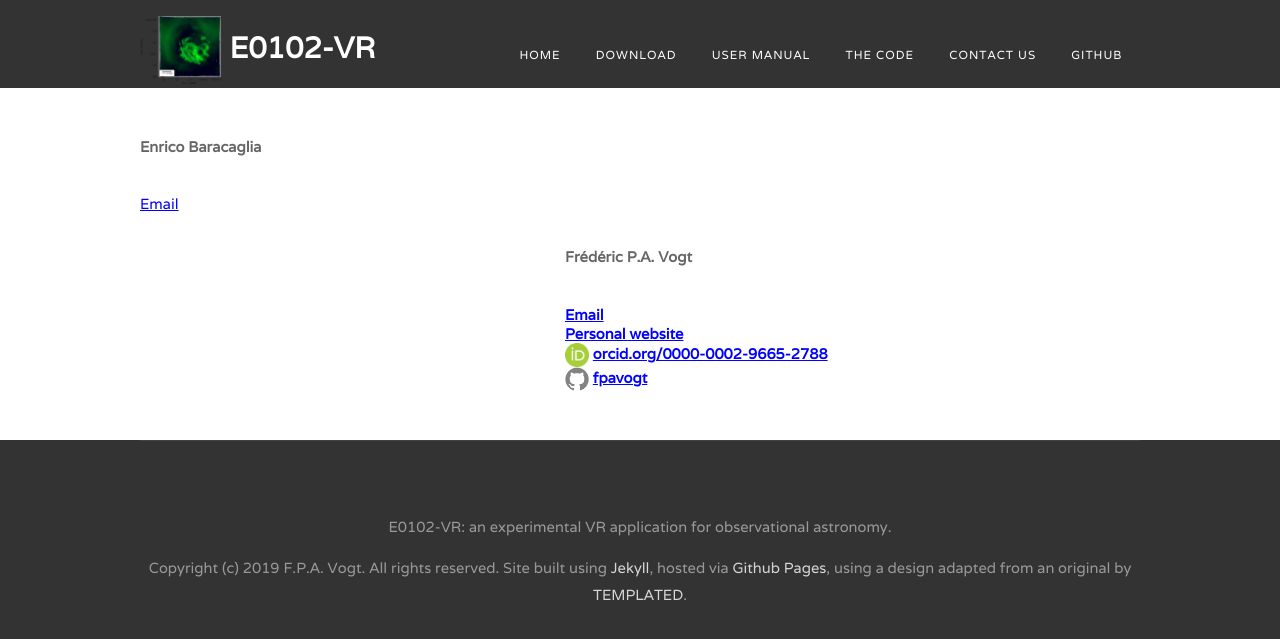
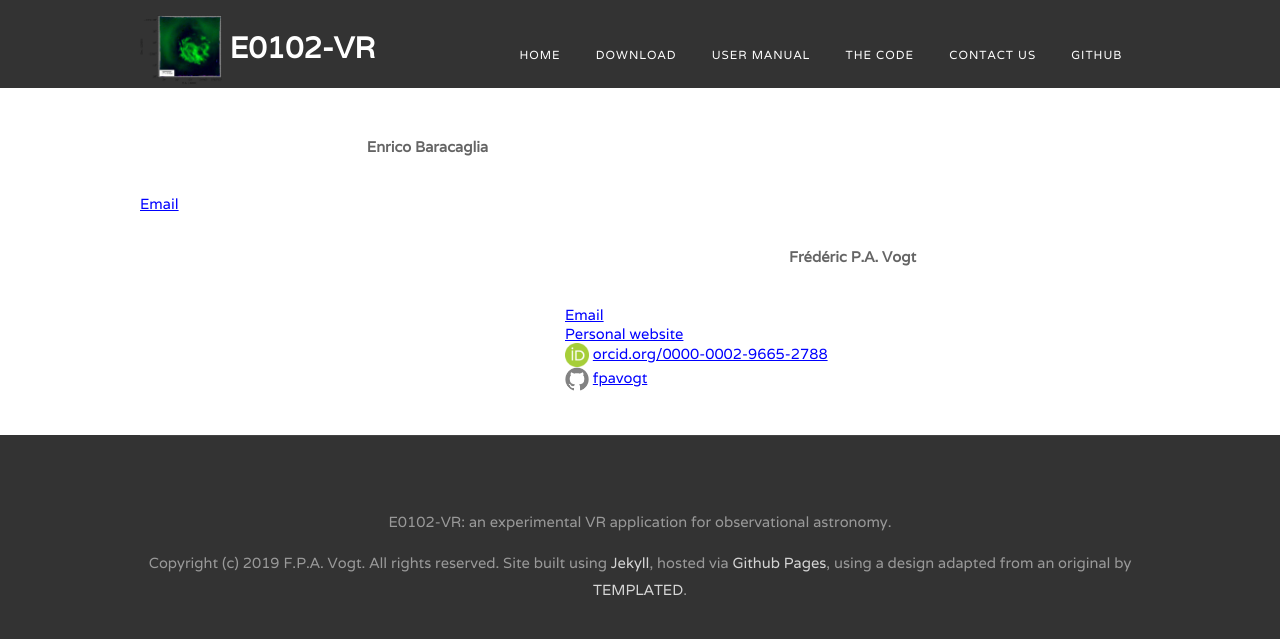
Before and after one commit to fpavogt/E0102-VR, a Jekyll site: the page built from contact.html, in a window 1280 px wide. Shown: the top 639 px of the page. Built offline with Jekyll 4.4.1, drawn with Linux system fonts in a browser that asks for light colours.

Commit message:
Fixed contacts

```diff
--- a/contact.html
+++ b/contact.html
@@ -7,14 +7,14 @@
 
 <div class="tbox1">
 <p style="text-align: center">
-<h4>Enrico Baracaglia</h4><br>
+<h4 style="text-align: center">Enrico Baracaglia</h4><br>
 <a href="mailto:enricobaracaglia@gmail.com">Email</a><br>
 </p>
 </div>
 
 <div class="tbox2">
 <p style="text-align: center">
-<h4>Frédéric P.A. Vogt<h4><br>
+<h4 style="text-align: center">Frédéric P.A. Vogt</h4><br>
 <a href="mailto:{{ site.email }}">Email</a><br>
 <a href="http://fpavogt.github.io"> Personal website </a> <br>
 <img src="./images/orcid_128x128.png" alt="O_logo" width=24
```
